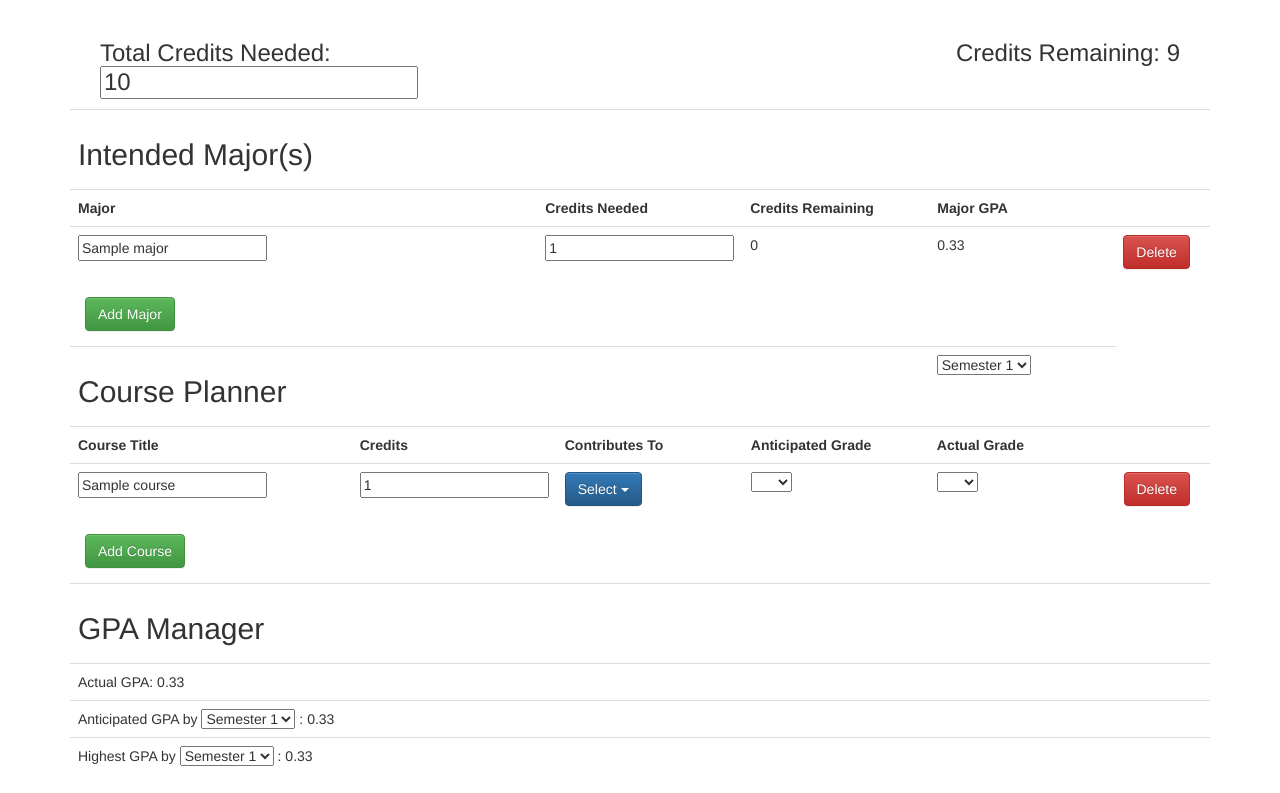
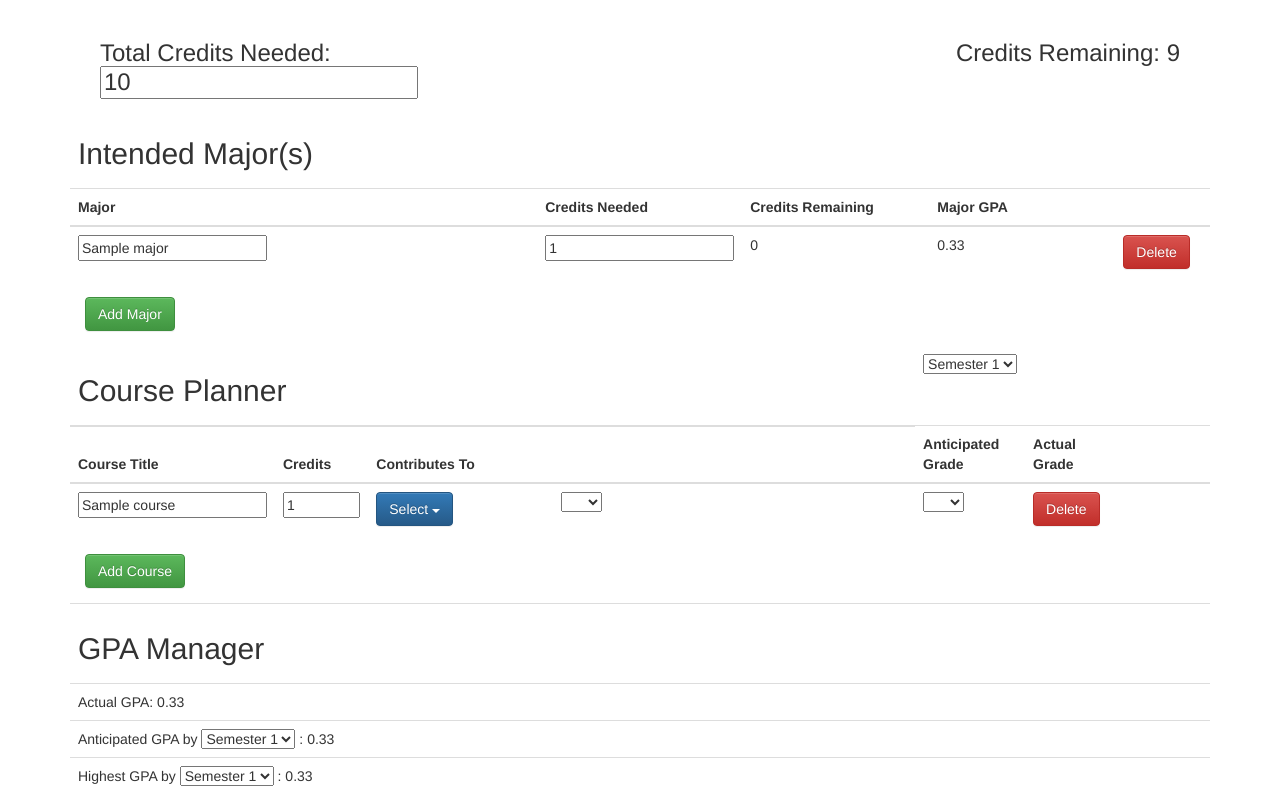
Before and after one commit to jasonfiacco/StudyScheme, a Flask app: page /editor in a window 1280 px wide. Shown: the part 52-845 px from the top of the page. Before the commit the page ends 818 px from the top, so only its background shows below. Run offline with Flask 2, Linux system fonts and the light colour scheme; a user stored in the database is signed in; tables that the repository leaves empty hold one stand-in row (values such as "Sample post"); some libraries are stand-ins or nearby versions.

Commit message:
touched up on design

```diff
--- a/StudyScheme/static/academic_manager.css
+++ b/StudyScheme/static/academic_manager.css
@@ -9,3 +9,31 @@
 .select-toggled {
   background-color: #e8e8e8;
 }
+
+.course-credits {
+  width: 100%;
+}
+
+.major-list-item {
+  border: solid;
+  border-radius: 7px;
+  display: inline-block;
+  margin-right: 5px;
+  padding: 5px 5px 0 5px;
+  background-color: #ced2ff;
+  border-color: #9090e5;
+  border-width: 1px;
+}
+
+.remove-major {
+  color: red;
+  margin-left: 5px;
+}
+
+.delete-link {
+  color: red;
+}
+
+.delete-link:hover {
+  color: red;
+}
--- a/StudyScheme/templates/editor.html
+++ b/StudyScheme/templates/editor.html
@@ -13,6 +13,7 @@
     </div>
 
     <table class="table" id="intended_majors">
+      <thead>
         <tr>
           <td colspan=5><h2>Intended Major(s)</h2></td>
         </tr>
@@ -23,24 +24,28 @@
           <th class="col-sm-2">Major GPA</th>
           <th class="col-sm-1"></th>
         </tr>
+        </thead>
     </table>
     <div class="col-md-12 add-button">
       <button class="btn btn-success" id="add_major">Add Major</button>
     </div>
 
     <table class="table" id="course_planner">
+      <thead>
         <tr>
           <th colspan=4><h2>Course Planner</h2></th>
           <td id="course_planner_semester"></td>
         </tr>
         <tr>
-        <th class="col-sm-3">Course Title</th>
-        <th class="col-sm-2">Credits</th>
+          <th class="col-sm-2">Course Title</th>
+          <th class="col-sm-1">Credits</th>
           <th class="col-sm-2">Contributes To</th>
-        <th class="col-sm-2">Anticipated Grade</th>
-        <th class="col-sm-2">Actual Grade</th>
+          <th class="col-sm-4"></th>
+          <th class="col-sm-1">Anticipated Grade</th>
+          <th class="col-sm-1">Actual Grade</th>
           <th class="col-sm-1"></th>
         </tr>
+      </thead>
     </table>
     <div class="col-md-12 add-button">
       <button class="btn btn-success" id="add_course">Add Course</button>
```
Lines whose indentation alone changed are shown as unchanged.
